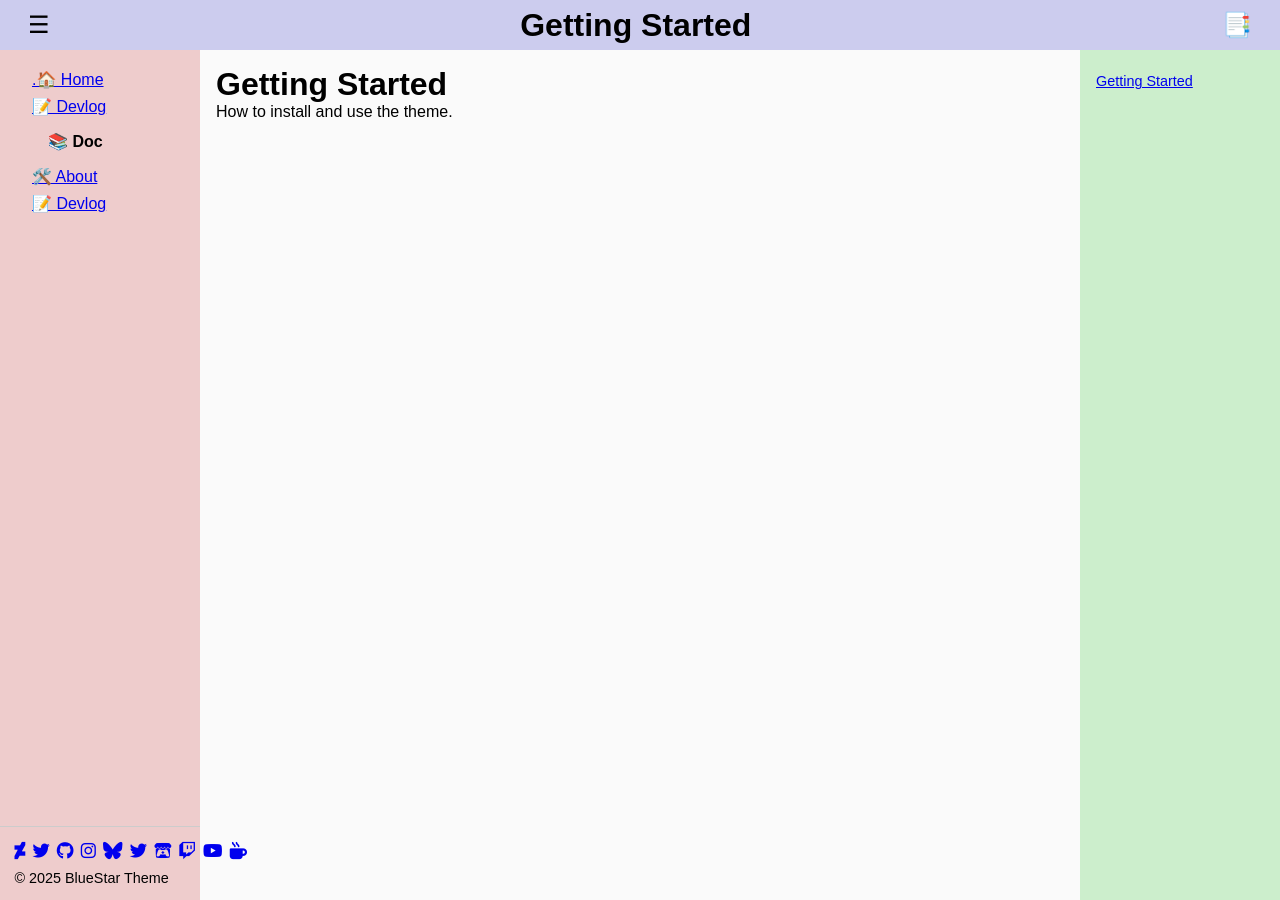
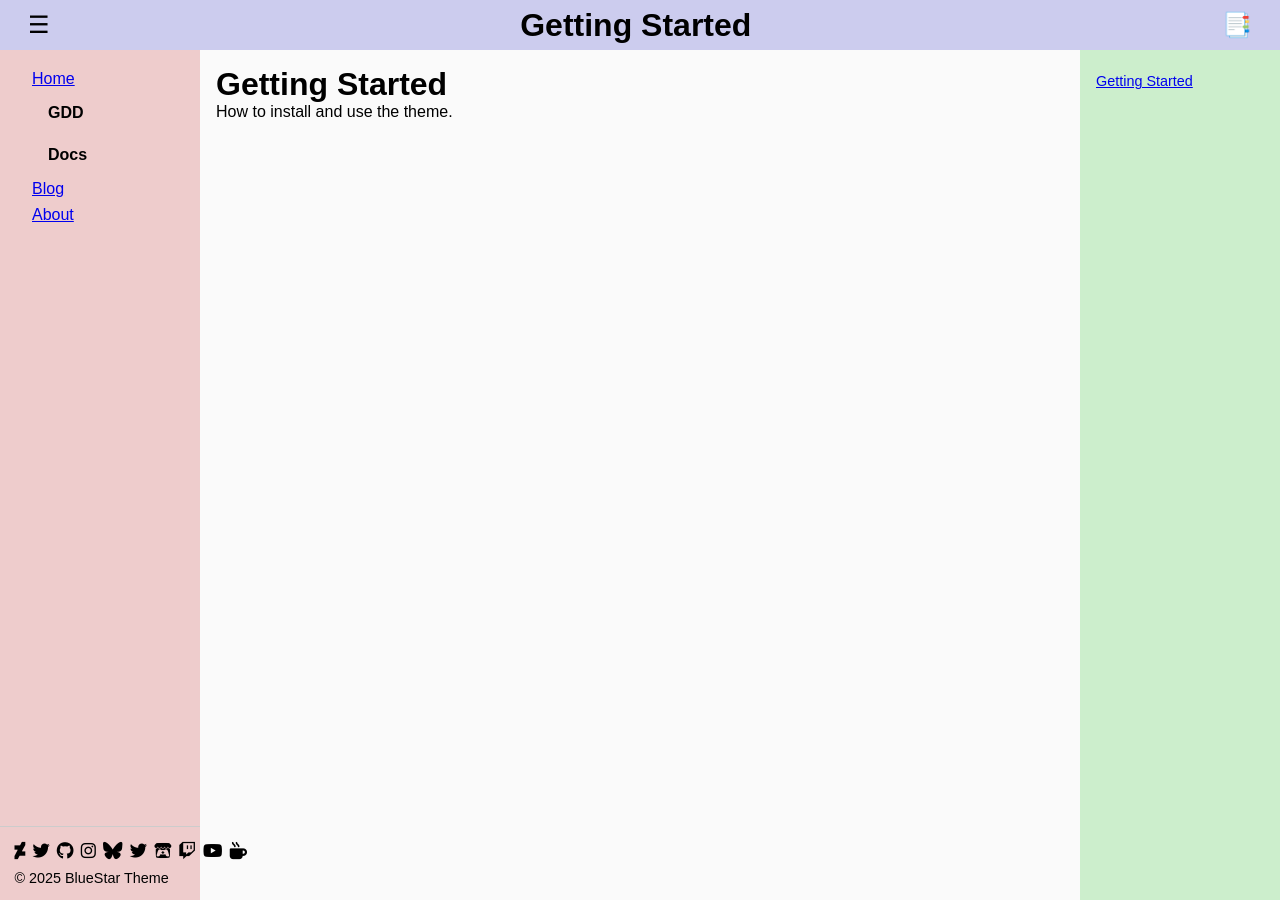
Before and after one commit to BlueStar03/theme, a Jekyll site: the page built from _docs/getting-started.md, in a window 1280 px wide. Built offline with Jekyll 4.4.1, drawn with Linux system fonts in a browser that asks for light colours.

```diff
--- a/_config.yml
+++ b/_config.yml
@@ -19,23 +19,27 @@ collections:
     output: true
 
 
+# Define your sidebar order
 nav:
-  - title: .🏠 Home
+  - title: "Home"
     url: /
     type: page
-  - title: 📝 Devlog
-    url: /posts
-    type: blog
-  - title: 📚 Doc
-    url: /docs/
+
+  - title: "GDD"
+    type: collection
+    collection: gdd
+    # url is derived from the first document’s permalink
+
+  - title: "Docs"
     type: collection
     collection: docs
-  - title: 🛠️ About
-    url: /about
-    type: page
-    nav:
-  - title: 📝 Devlog
+
+  - title: "Blog"
     url: /posts/
+    type: blog
+
+  - title: "About"
+    url: /about/
     type: page
 
 
--- a/_includes/left-panel-collection.html
+++ b/_includes/left-panel-collection.html
@@ -1,33 +1,24 @@
-<!-- _includes/left-panel-collection.html -->
-{% assign sorted    = site[include.item.collection] | sort: "order" %}
-{% assign index_doc = sorted[0] %}
-{% assign rest_docs = sorted | slice: 1, sorted.size %}
+{%- assign docs = site[include.item.collection] | sort: "order" -%}
+{%- assign index_doc = docs.first -%}
+{%- assign rest_docs = docs | slice: 1, docs.size -%}
 
 <li class="collapsible-section">
-  <a
-    href="{{ index_doc.url | relative_url }}"
-    class="collapsible-toggle"
-    aria-expanded="false"
-    data-key="collection-{{ include.item.collection }}"
-    data-index-url="{{ index_doc.url | relative_url }}"
-  >
+  <!-- Header link to the collection’s “index” document -->
+  <a href="{{ index_doc.url | relative_url }}"
+     class="collapsible-toggle"
+     aria-expanded="false"
+     data-key="collection-{{ include.item.collection }}"
+     data-index-url="{{ index_doc.url | relative_url }}">
     {{ include.item.title }}
   </a>
+
+  <!-- Hidden until toggled open -->
   <ul class="collapsible-content">
-    {% assign grouped = rest_docs | group_by: "dir" %}
-    {% for group in grouped %}
-      {% assign folder = group.name | replace: "/", "" %}
-      <li class="folder-group">
-        {% if folder != "" %}
-          <strong>{{ folder }}</strong>
-        {% endif %}
-        <ul>
-          {% for doc in group.items %}
-            <li>
-              <a href="{{ doc.url | relative_url }}">{{ doc.title }}</a>
-            </li>
-          {% endfor %}
-        </ul>
+    {% for doc in rest_docs %}
+      <li>
+        <a href="{{ doc.url | relative_url }}">
+          {{ doc.title }}
+        </a>
       </li>
     {% endfor %}
   </ul>
--- a/assets/css/style.css
+++ b/assets/css/style.css
@@ -1,4 +1,6 @@
-/* Basic Reset */
+/* --------------------------------------------------------------------------
+   Basic Reset
+   -------------------------------------------------------------------------- */
 *, *::before, *::after {
   box-sizing: border-box;
   margin: 0;
@@ -8,10 +10,12 @@
 html, body {
   height: 100%;
   font-family: sans-serif;
-  overflow: hidden;
+  overflow: hidden; /* Panels and main scroll themselves */
 }
 
-/* Header */
+/* --------------------------------------------------------------------------
+   Header
+   -------------------------------------------------------------------------- */
 header {
   height: 50px;
   background: #cce;
@@ -31,10 +35,12 @@ header button {
   padding: 0.25em 0.5em;
 }
 
-/* Left Panel */
+/* --------------------------------------------------------------------------
+   Left Panel (Navigation)
+   -------------------------------------------------------------------------- */
 .left-panel {
   position: fixed;
-  top: 50px;
+  top: 50px;      /* Below header */
   bottom: 0;
   left: 0;
   width: 200px;
@@ -43,6 +49,10 @@ header button {
   flex-direction: column;
   transition: left 0.3s ease;
   z-index: 1;
+}
+
+.left-panel.closed {
+  left: -200px;
 }
 
 .left-panel .left-scroll {
@@ -58,14 +68,12 @@ header button {
   font-size: 0.9em;
 }
 
-.left-panel.closed {
-  left: -200px;
-}
-
-/* Right Panel */
+/* --------------------------------------------------------------------------
+   Right Panel (TOC / Aside)
+   -------------------------------------------------------------------------- */
 .right-panel {
   position: fixed;
-  top: 50px;
+  top: 50px;      /* Below header */
   bottom: 0;
   right: 0;
   width: 200px;
@@ -80,35 +88,33 @@ header button {
   right: -200px;
 }
 
-/* Main Content */
+/* --------------------------------------------------------------------------
+   Main Content Area
+   -------------------------------------------------------------------------- */
 main {
   position: absolute;
-  top: 50px;
+  top: 50px;      /* Below header */
   bottom: 0;
-  left: 200px;
-  right: 200px;
+  left: 200px;    /* Beside left panel */
+  right: 200px;   /* Beside right panel */
   background: #fafafa;
   overflow-y: auto;
   padding: 1em;
   transition: left 0.3s ease, right 0.3s ease;
 }
 
-body.hide-left main {
-  left: 0;
-}
+body.hide-left  main { left: 0;   } /* when left panel is collapsed */
+body.hide-right main { right: 0;  } /* when right panel is collapsed */
 
-body.hide-right main {
-  right: 0;
-}
-
-/* Collapsible Collection Styles */
-.collapsible-section > .collapsible-toggle {
-  background: none;
-  border: none;
-  width: 100%;
-  text-align: left;
+/* --------------------------------------------------------------------------
+   Collapsible Sections (Collections)
+   -------------------------------------------------------------------------- */
+.collapsible-toggle {
+  display: block;
   padding: 0.5em 1em;
   font-weight: bold;
+  text-decoration: none;
+  color: inherit;
   cursor: pointer;
 }
 
@@ -122,7 +128,9 @@ body.hide-right main {
   display: block;
 }
 
-/* TOC Styling */
+/* --------------------------------------------------------------------------
+   Table of Contents Styling
+   -------------------------------------------------------------------------- */
 .toc {
   font-size: 0.9em;
 }
@@ -142,7 +150,9 @@ body.hide-right main {
   opacity: 0.85;
 }
 
-/* Social Links */
+/* --------------------------------------------------------------------------
+   Social Links in Footer
+   -------------------------------------------------------------------------- */
 .social-links {
   list-style: none;
   display: flex;
@@ -154,21 +164,22 @@ body.hide-right main {
 .social-links a {
   font-size: 1.2em;
   text-decoration: none;
+  color: inherit;
 }
 
 .sr-only {
   position: absolute;
-  width: 1px;
-  height: 1px;
-  padding: 0;
-  margin: -1px;
+  width: 1px; height: 1px;
+  padding: 0; margin: -1px;
   overflow: hidden;
   clip: rect(0, 0, 0, 0);
   white-space: nowrap;
   border: 0;
 }
 
-/* Nested List Styling */
+/* --------------------------------------------------------------------------
+   Nested List Styling (Nav & Aside)
+   -------------------------------------------------------------------------- */
 nav ol, nav ul,
 aside ol, aside ul {
   list-style: none;
@@ -183,12 +194,3 @@ nav li > ol, nav li > ul,
 aside li > ol, aside li > ul {
   margin-left: 1em;
 }
-
-.collapsible-section > .collapsible-toggle {
-  display: block;
-  padding: 0.5em 1em;
-  font-weight: bold;
-  text-decoration: none;
-  color: inherit;
-  cursor: pointer;
-}
--- a/assets/js/nav-toggle.js
+++ b/assets/js/nav-toggle.js
@@ -1,41 +1,37 @@
 document.addEventListener("DOMContentLoaded", () => {
-  const currentURL = window.location.pathname;
+  const current = location.pathname;
 
-  document.querySelectorAll(".collapsible-toggle").forEach(link => {
-    const key       = link.dataset.key;
-    const content   = link.nextElementSibling;
-    const indexURL  = link.dataset.indexUrl;
-    const savedOpen = localStorage.getItem(`nav-expanded-${key}`) === "true";
+  document.querySelectorAll(".collapsible-toggle").forEach(el => {
+    const key      = el.dataset.key;
+    const content  = el.nextElementSibling;
+    const indexURL = el.dataset.indexUrl;
+    const open     = localStorage.getItem(`nav-expanded-${key}`) === "true";
 
-    // Restore state
-    if (savedOpen) {
-      link.setAttribute("aria-expanded", "true");
+    // restore
+    if (open) {
+      el.setAttribute("aria-expanded", "true");
       content.classList.add("open");
     }
 
-    link.addEventListener("click", (e) => {
+    el.addEventListener("click", e => {
       e.preventDefault();
+      const isOpen   = el.getAttribute("aria-expanded") === "true";
+      const onIndex  = (current === indexURL);
 
-      const isExpanded = link.getAttribute("aria-expanded") === "true";
-      const onIndexPage = (currentURL === indexURL);
-
-      if (!isExpanded) {
-        // Expand + navigate
-        link.setAttribute("aria-expanded", "true");
+      if (!isOpen) {
+        // expand + go to index
+        el.setAttribute("aria-expanded", "true");
         content.classList.add("open");
         localStorage.setItem(`nav-expanded-${key}`, "true");
-        window.location.href = indexURL;
-
+        location.href = indexURL;
+      } else if (!onIndex) {
+        // already open, just navigate
+        location.href = indexURL;
       } else {
-        if (!onIndexPage) {
-          // Stay expanded, go to index
-          window.location.href = indexURL;
-        } else {
-          // Collapse only
-          link.setAttribute("aria-expanded", "false");
-          content.classList.remove("open");
-          localStorage.setItem(`nav-expanded-${key}`, "false");
-        }
+        // collapse
+        el.setAttribute("aria-expanded", "false");
+        content.classList.remove("open");
+        localStorage.setItem(`nav-expanded-${key}`, "false");
       }
     });
   });
```
